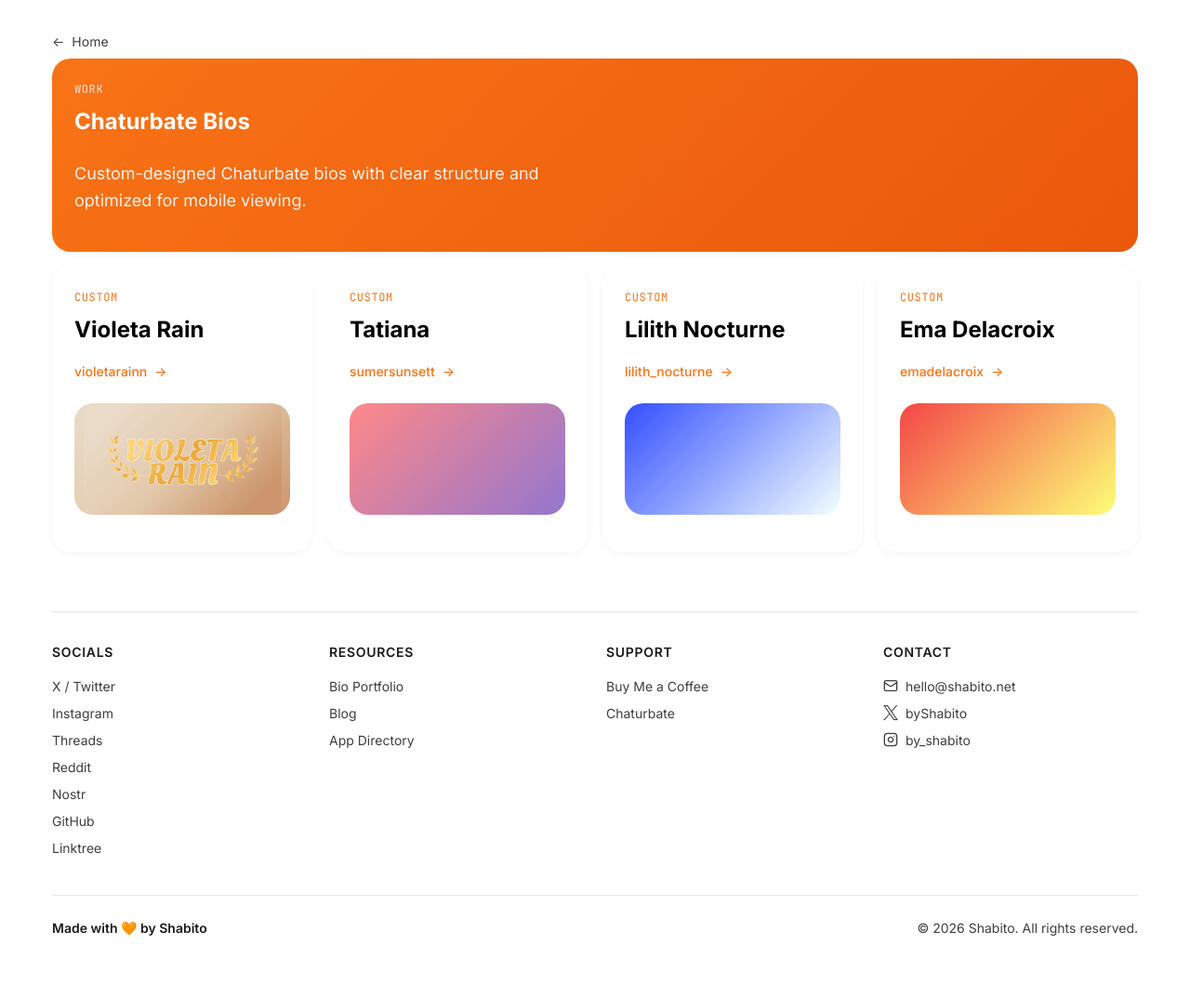
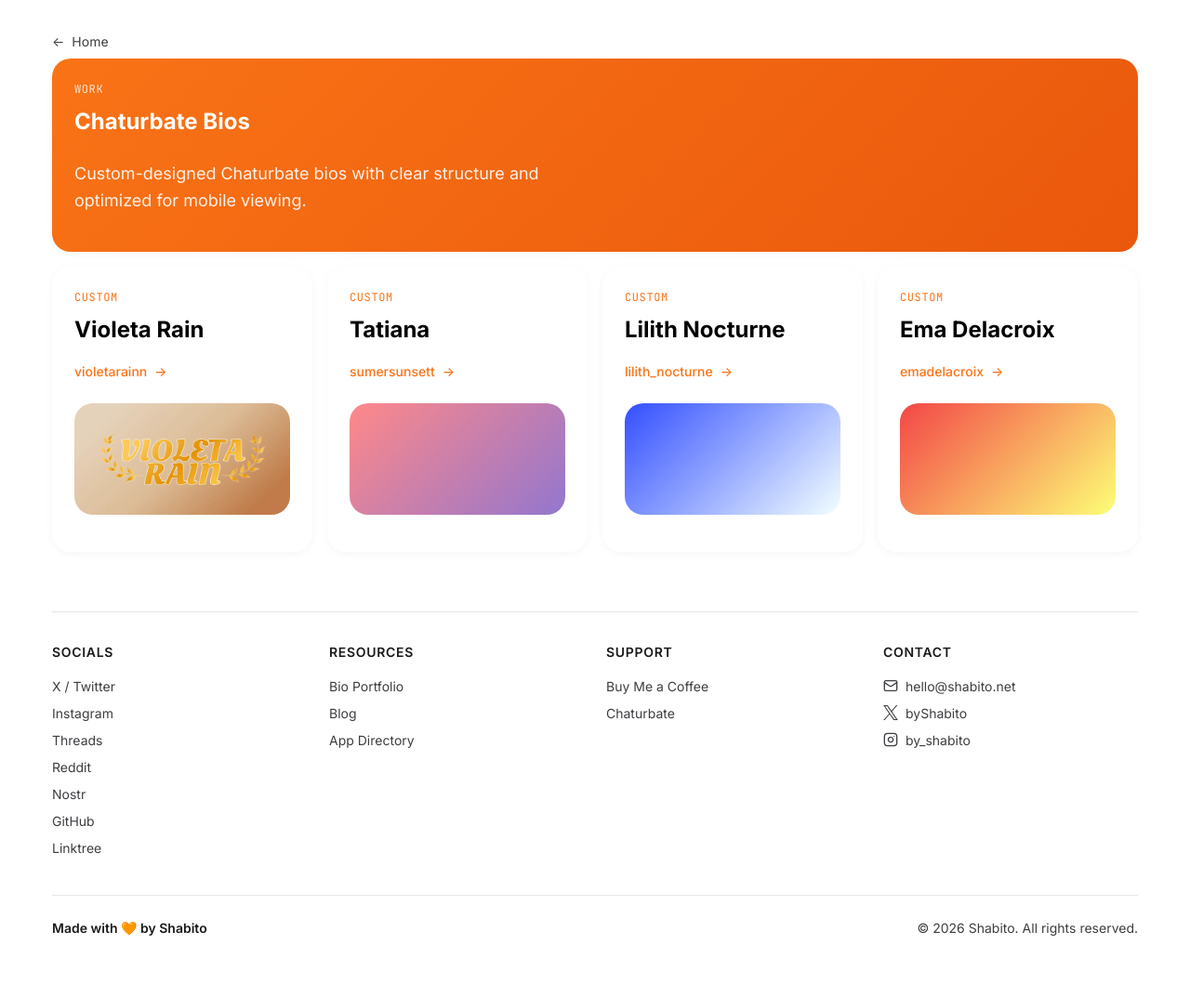
Before and after one commit to byshabito/byshabito.github.io, a Jekyll site: the page built from bios/index.html, in a window 1280 px wide. Shown: the whole page at 93% size. Built offline with Jekyll 4.4.1, drawn with Linux system fonts in a browser that asks for light colours.

Commit message:
fix thumbnail preview

```diff
--- a/bios/index.html
+++ b/bios/index.html
@@ -42,18 +42,19 @@
       </div>
     </div>
     <div class="bio-preview">
+        {% if bio.thumbnail and bio.thumbnail != "" %}
+        <img src="{{bio.thumbnail}}" width="100%" height="100%"/>
+        {% else %}
         <div
           class="bio-gradient"
           style="
-          background: {% if bio.thumbnail %} url({{bio.thumbnail}}), {% endif %} linear-gradient(
+            background: linear-gradient(
               135deg, {{ bio.color | join: ', ' }}
             );
-          background-size: contain;
-          background-repeat: no-repeat;
-          background-position: center;
             opacity: 0.8;
           "
         ></div>
+        {% endif %}
     </div>
     <div class="bio-content">
       <p>{{ bio.description }}</p>
```
Lines whose indentation alone changed are shown as unchanged.
